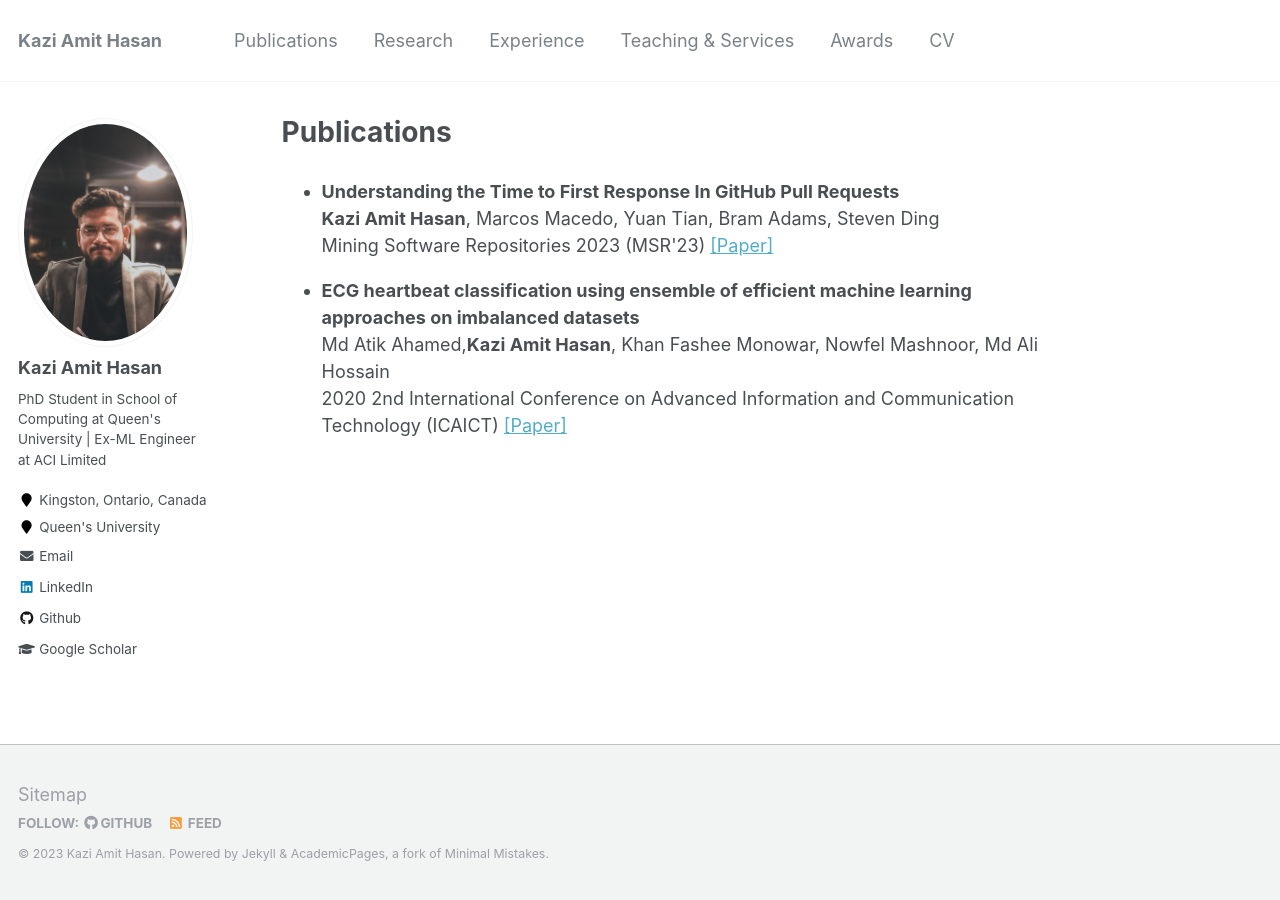
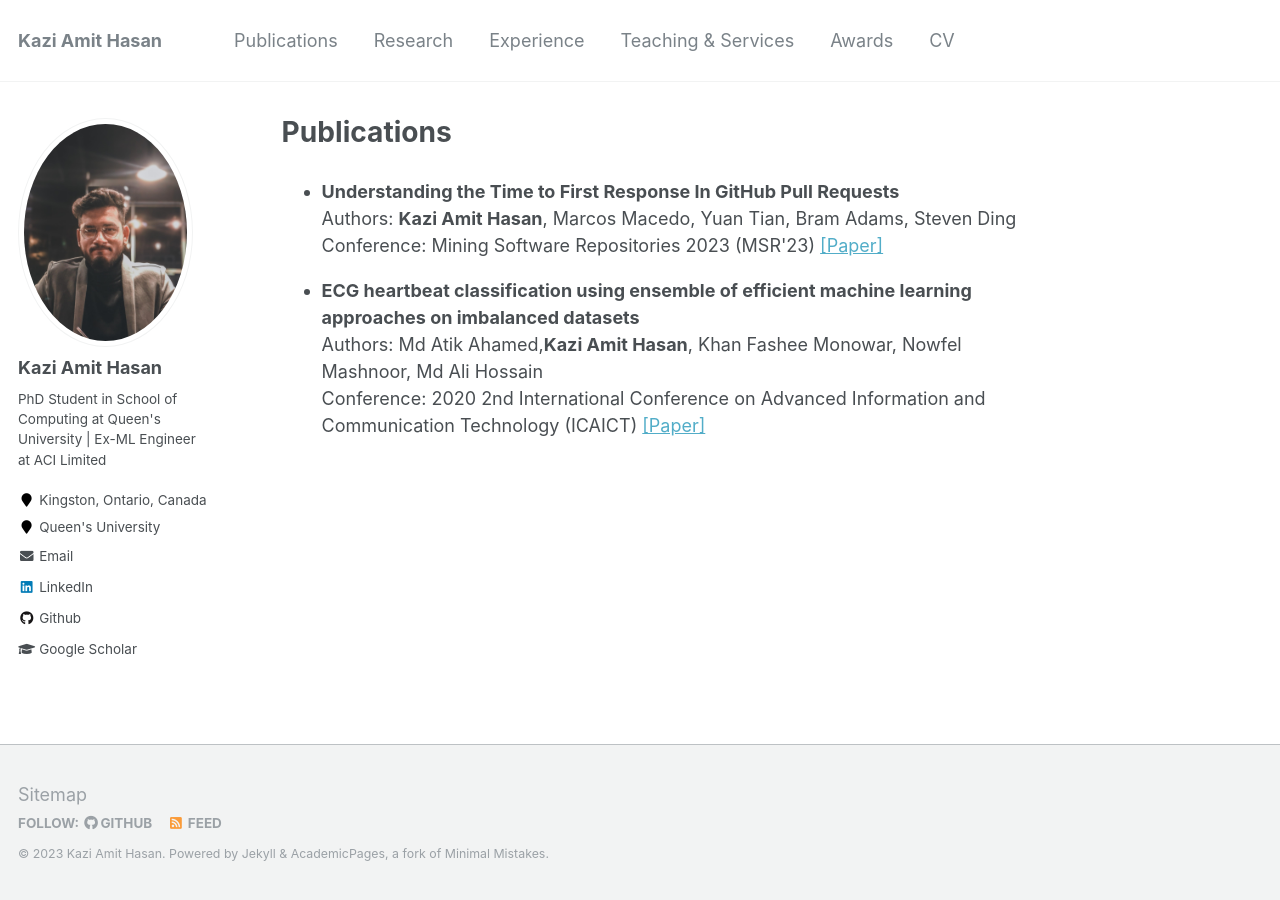
Before and after one commit to KaziAmitHasan/kaziamithasan.github.io, a Jekyll site: the page built from _pages/publications.md, in a window 1280 px wide. Built offline with Jekyll 4.4.1, drawn with Linux system fonts in a browser that asks for light colours; some of the changed lines change nothing that is shown.

Commit message:
info updated

```diff
--- a/_pages/publications.md
+++ b/_pages/publications.md
@@ -6,17 +6,17 @@
 <ul>
 	<li><b> Understanding the Time to First Response In GitHub Pull Requests</b>
 			<br>
-			<b>Kazi Amit Hasan</b>, Marcos Macedo, Yuan Tian, Bram Adams, Steven Ding
+			Authors: <b>Kazi Amit Hasan</b>, Marcos Macedo, Yuan Tian, Bram Adams, Steven Ding
 			<br>
-			Mining Software Repositories 2023 (MSR'23) <a href='https://arxiv.org/abs/2304.08426'>[Paper]</a>
+			Conference: Mining Software Repositories 2023 (MSR'23) <a href='https://arxiv.org/abs/2304.08426'>[Paper]</a>
 			<br>
 	</li>
 </ul>
 <ul>
 	<li><b> ECG heartbeat classification using ensemble of efficient machine learning approaches on imbalanced datasets</b>
 			<br>
-			Md Atik Ahamed,<b>Kazi Amit Hasan</b>, Khan Fashee Monowar, Nowfel Mashnoor, Md Ali Hossain
+			Authors: Md Atik Ahamed,<b>Kazi Amit Hasan</b>, Khan Fashee Monowar, Nowfel Mashnoor, Md Ali Hossain
 			<br>
-			2020 2nd International Conference on Advanced Information and Communication Technology (ICAICT) <a href='https://www.researchgate.net/profile/Md-Atik-Ahamed/publication/348975016_ECG_Heartbeat_Classification_Using_Ensemble_of_Efficient_Machine_Learning_Approaches_on_Imbalanced_Datasets/links/601a562092851c4ed545f6f4/ECG-Heartbeat-Classification-Using-Ensemble-of-Efficient-Machine-Learning-Approaches-on-Imbalanced-Datasets.pdf'>[Paper]</a>
+			Conference: 2020 2nd International Conference on Advanced Information and Communication Technology (ICAICT) <a href='https://www.researchgate.net/profile/Md-Atik-Ahamed/publication/348975016_ECG_Heartbeat_Classification_Using_Ensemble_of_Efficient_Machine_Learning_Approaches_on_Imbalanced_Datasets/links/601a562092851c4ed545f6f4/ECG-Heartbeat-Classification-Using-Ensemble-of-Efficient-Machine-Learning-Approaches-on-Imbalanced-Datasets.pdf'>[Paper]</a>
 	</li>
 </ul>
```
